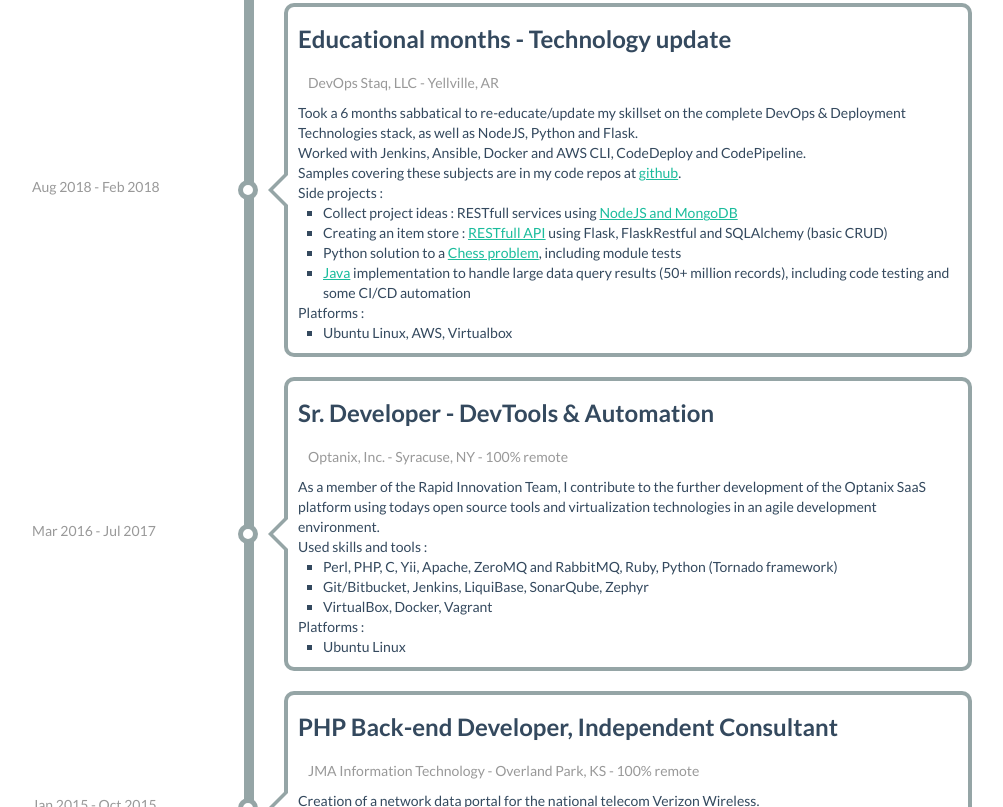
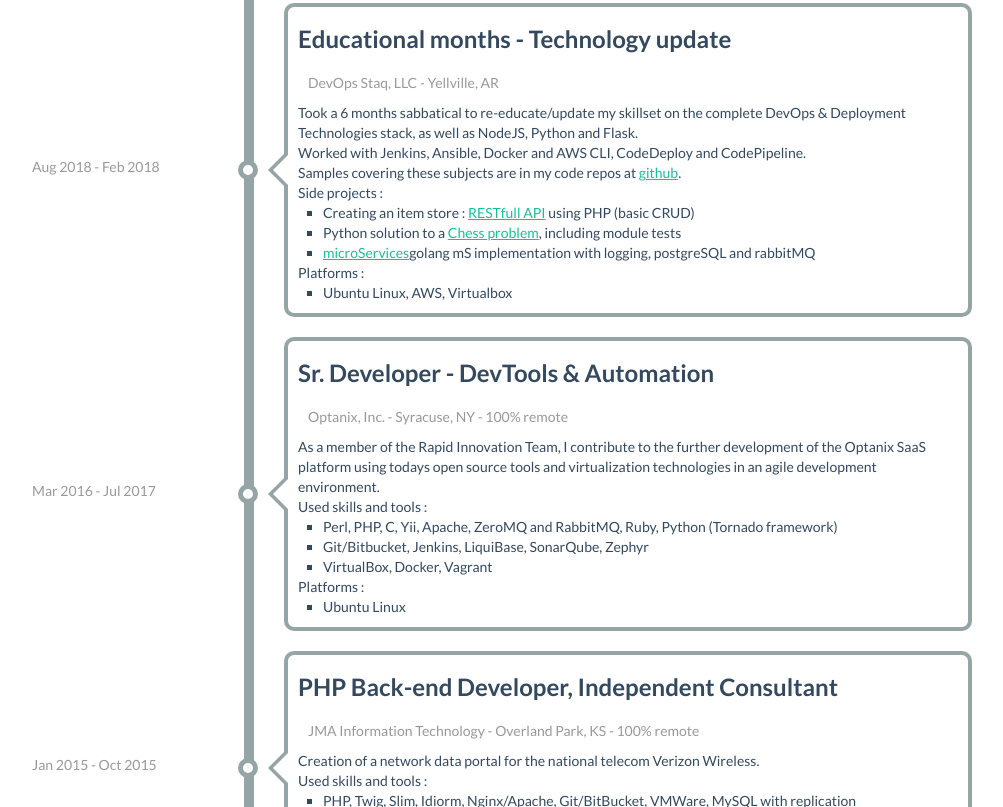
Before and after one commit to MarcelQuirijnen/marcelquirijnen.github.io, a plain HTML site: page index.html in a window 1280 px wide. Shown: the part 2619-3426 px from the top of the page, without its empty margins (138-1141 px from the left). Drawn offline with Linux system fonts and the light colour scheme.

```diff
--- a/index.html
+++ b/index.html
@@ -487,11 +487,9 @@
                       Worked with Jenkins, Ansible, Docker and AWS CLI, CodeDeploy and CodePipeline.<br>
                       Samples covering these subjects are in my code repos at <a href="https://github.com/MarcelQuirijnen" target="_blank">github</a>.</li>
                   <li>Side projects :
-                      <ul><li>Collect project ideas : RESTfull services using <a href="https://github.com/MarcelQuirijnen/nodejs" target="_blank">NodeJS and MongoDB</a></li>
-                          <li>Creating an item store : <a href="https://github.com/MarcelQuirijnen/flask-rest-api" target="_blank">RESTfull API</a> using Flask, FlaskRestful and SQLAlchemy (basic CRUD)</li>
+                      <ul><li>Creating an item store : <a href="https://github.com/MarcelQuirijnen/RestAPI/tree/master/v2" target="_blank">RESTfull API</a> using PHP (basic CRUD)</li>
                           <li>Python solution to a <a href="https://github.com/MarcelQuirijnen/chessercise" target="_blank">Chess problem</a>, including module tests</li>
-                          <li><a href="https://github.com/MarcelQuirijnen/java" target="_blank">Java</a> implementation to handle large data query results (50+ million records),
-                              including code testing and some CI/CD automation</li>
+                          <li><a href="https://github.com/MarcelQuirijnen/microservices" target="_blank">microServices</a>golang mS implementation with logging, postgreSQL and rabbitMQ</li>
                       </ul>
                   </li>
                   <li>Platforms :
```
